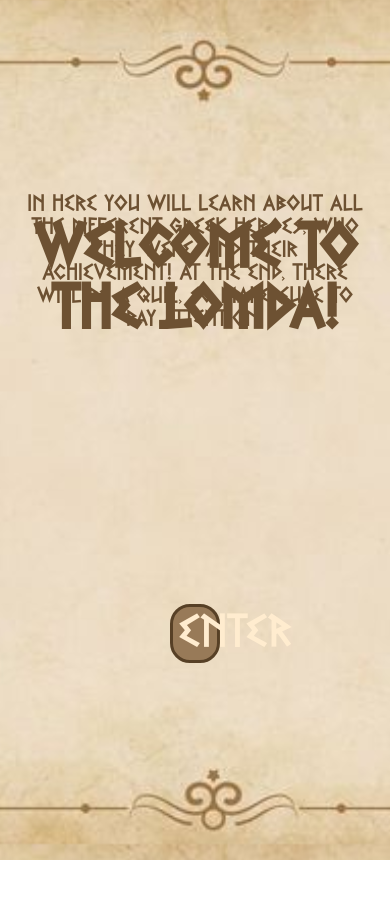
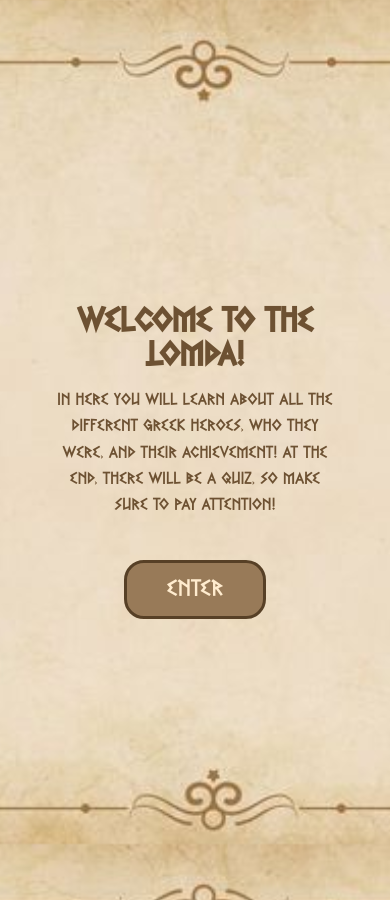
Before and after one commit to dmaayank/greek-heroes, a React (Vite) app: page / in a window 390 px wide. Before the commit the page ends 860 px from the top, so only its background shows below. Built offline with nearby package versions, Linux system fonts and the light colour scheme; a web font is replaced by a local one.

Commit message:
Add files via upload

```diff
--- a/src/css/App.css
+++ b/src/css/App.css
@@ -240,6 +240,50 @@ p {
     margin-bottom: 20px;
     position: static;
   }
+
+  @media (max-width: 768px) {
+  /* 1. Target the Intro Section wrapper */
+  .intro-section {
+    display: flex !important;
+    flex-direction: column !important;
+    justify-content: center !important; /* Centers the whole group vertically */
+    align-items: center !important;     /* Centers the whole group horizontally */
+    height: 100vh !important;
+    padding: 20px !important;
+    text-align: center !important;
+  }
+
+  /* 2. Fix the "Welcome" Title */
+  .intro-section h1 {
+    position: static !important; /* Removes the top: 20vh trap */
+    font-size: 2.2rem !important; /* Smaller so it fits the screen width */
+    margin-bottom: 15px !important;
+    transform: none !important;
+    width: 90% !important;
+  }
+
+  /* 3. Fix the "In here you will learn..." Paragraph */
+  .intro-section p {
+    position: static !important;
+    font-size: 1.1rem !important;
+    line-height: 1.5 !important;
+    margin: 0 auto 30px auto !important;
+    width: 85% !important;
+    max-width: 320px;
+  }
+
+  /* 4. Fix the "ENTER" Button */
+  .intro-section .start {
+    position: static !important;
+    margin-top: 10px !important;
+    font-size: 1.5rem !important;
+    padding: 10px 40px !important;
+    width: auto !important;
+    cursor: pointer;
+  }
+}
+
+
 }
 
 /* ===== TABLET / SMALL LAPTOP (Width 769px to 1100px) ===== */
@@ -322,3 +366,15 @@ p {
     /* Centers cards vertically in their 'box' */
   }
 }
+
+@media (max-width: 1024px) and (min-width: 769px){
+  .intro-section {
+    position: relative;
+    top: 30vh;
+  }
+
+  .start {
+    position: relative;
+    top: 10vh;
+  }
+}
```
